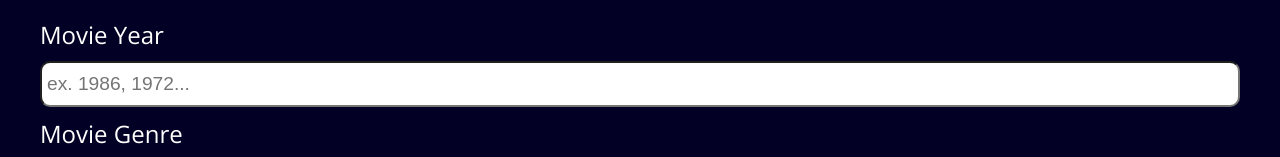
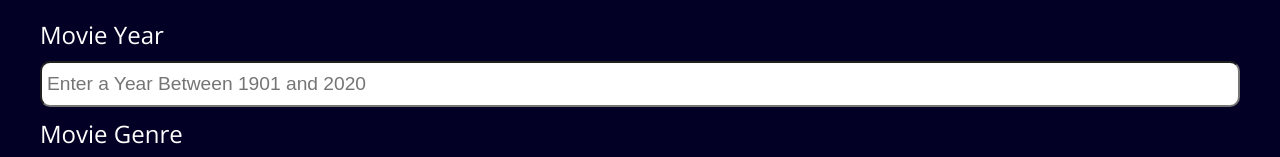
Before and after one commit to rob-schlenker/MovieAngularProject, an Angular app: page /movie in a window 1280 px wide. Shown: the part 285-442 px from the top of the page. Built offline with nearby package versions, Linux system fonts and the light colour scheme; no server answers; grey boxes are pictures that could not be loaded.

Commit message:
year changes

```diff
--- a/src/app/search-criteria/search-criteria.component.html
+++ b/src/app/search-criteria/search-criteria.component.html
@@ -1,7 +1,7 @@
 <form class="main-search" #movieFilterForm="ngForm" (ngSubmit)="getSearchData(movieFilterForm)">
     <label for="year">Movie Year</label>
-    <input class="num-input" type="number" name="year" id="year" placeholder="ex. 1986, 1972..." min="1945" max="2020"
-        ngModel>
+    <input class="num-input" type="number" name="year" id="year" placeholder="Enter a Year Between 1901 and 2020"
+        min="1901" max="2020" ngModel>
     <label for="genre">Movie Genre</label>
     <select name="genre" id="genre" ngModel>
         <option value="" selected>Select Your Genre</option>
```
